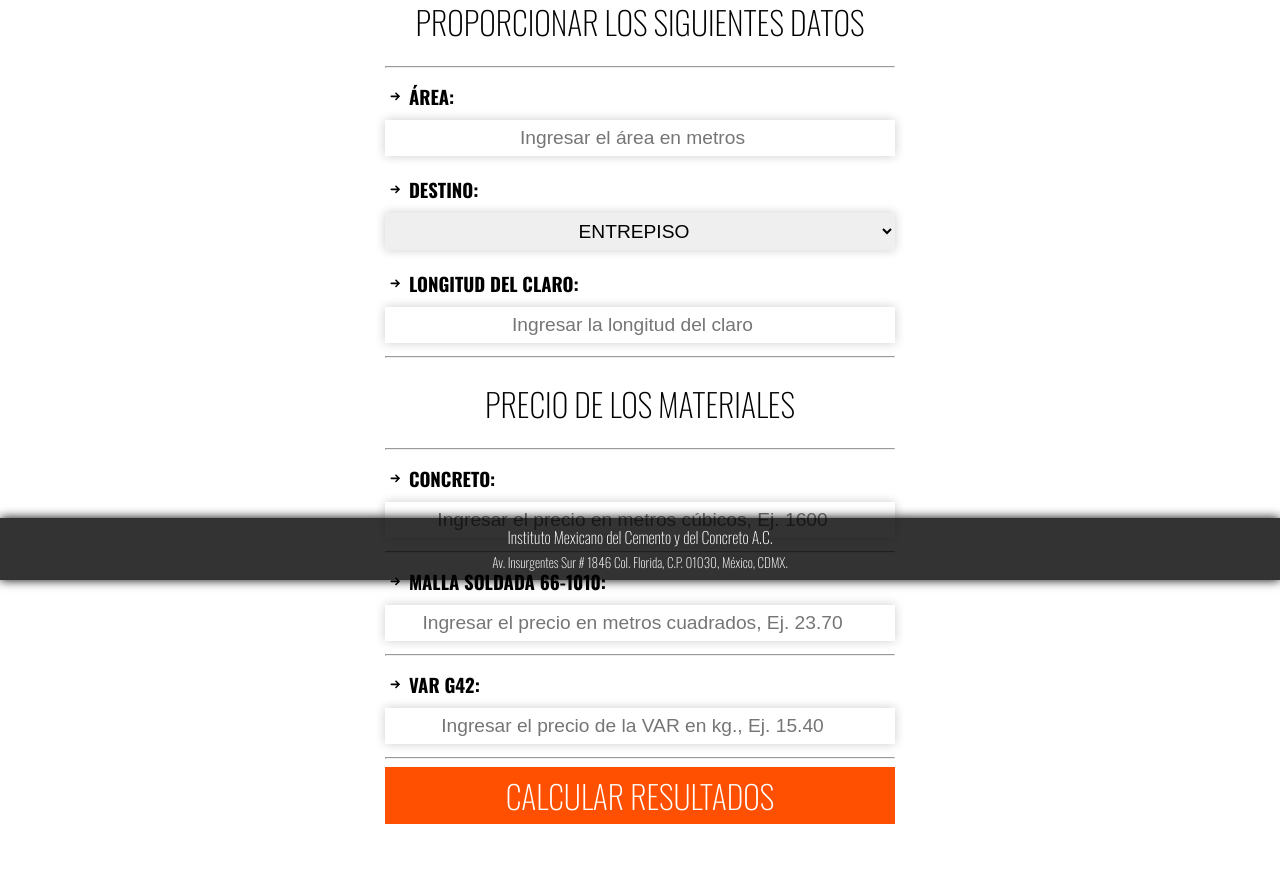
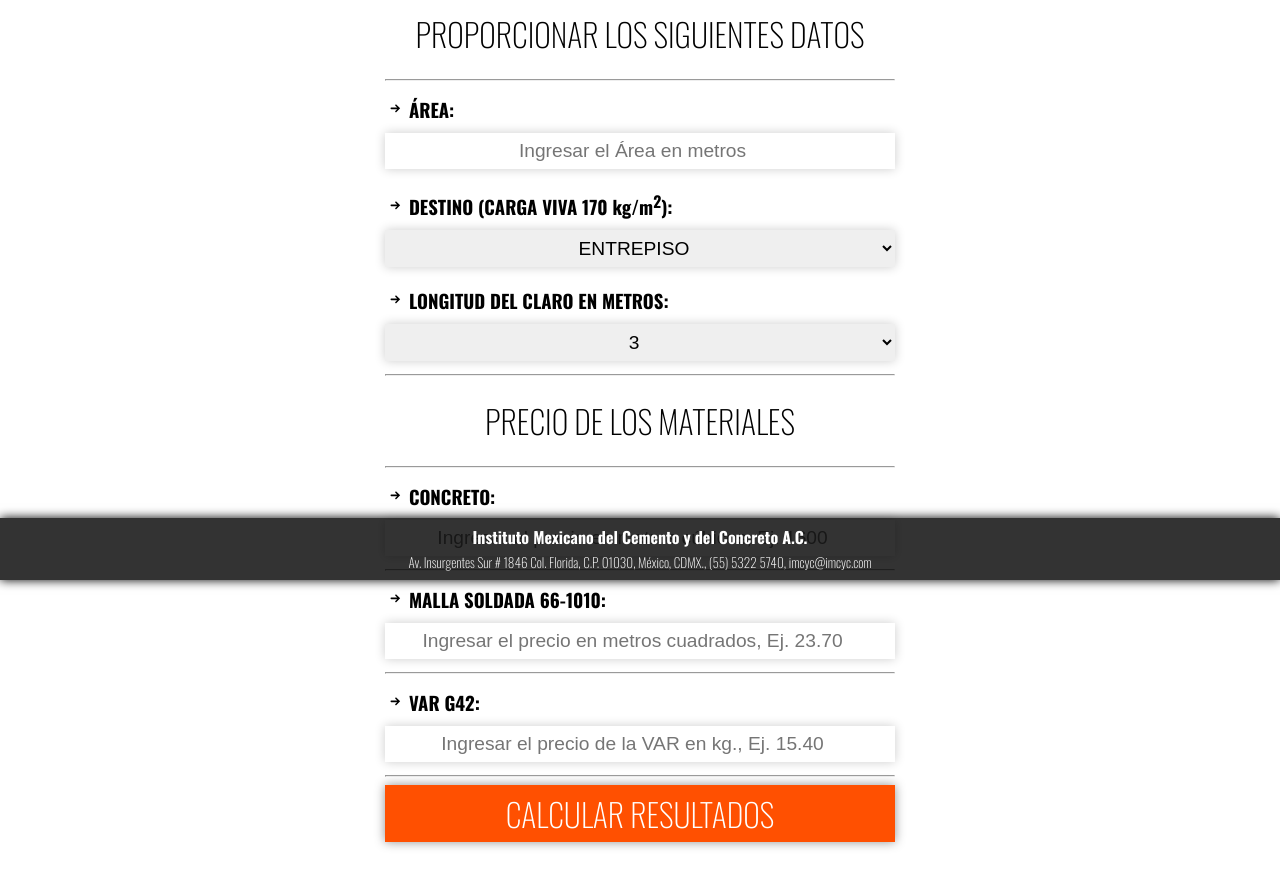
Before and after one commit to imcyc/appdeacero, a Next.js app: page /mapei/formulario in a window 1280 px wide. Shown: the part 220-1106 px from the top of the page. Built offline with nearby package versions, Linux system fonts and the light colour scheme.

Commit message:
Carga viva

```diff
--- a/components/Layout.js
+++ b/components/Layout.js
@@ -14,8 +14,8 @@ export default function Layout({children}) {
       {children}
 
       <footer>
-        <p>Instituto Mexicano del Cemento y del Concreto A.C.</p>
-        <p><small>Av. Insurgentes Sur # 1846 Col. Florida, C.P. 01030, México, CDMX.</small></p>
+        <p><b>Instituto Mexicano del Cemento y del Concreto A.C.</b></p>
+        <p><small>Av. Insurgentes Sur # 1846 Col. Florida, C.P. 01030, México, CDMX., (55) 5322 5740, imcyc@imcyc.com</small></p>
       </footer>
     </div>
   )
--- a/pages/mapei/formulario.js
+++ b/pages/mapei/formulario.js
@@ -1,42 +1,73 @@
+import React, { useState } from 'react';
 import Link from 'next/link'
 import Layout from '../../components/Layout'
 import styles from '../../styles/Mapei.module.css'
 import { TiArrowRight } from 'react-icons/ti';
 
 export default function Formulario() {
+
+  const [carga, setCarga] = useState(170);
+
+  const calcular = (e) => {
+    e.preventDefault();
+    const area = e.target.area.value;
+    const destino = e.target.destino.value;
+    const claro = e.target.claro.value;
+    const pconcreto = e.target.pconcreto.value;
+    const pmalla = e.target.pmalla.value;
+    const pvar = e.target.pvar.value;
+    console.log(destino);
+  }
+
+  const calcularCarga = (e) => {
+    const laCarga = e.target.value;
+    if(laCarga === "entrepiso"){
+      setCarga(170)
+    } else {
+      setCarga(100)
+    }
+  }
+
   return (
     <Layout>
-      <form>
+      <form onSubmit={calcular}>
       <main className={styles.mapei}>
         <img src="/logo-deacero.svg" alt="Calculadoras para la construcción - Instituto Mexicano del Cemento y del Concreto A.C" style={{width: '300px'}} />
         <hr/>
-        <h2>LOSAS EN UNA DIRECCIÓN, SIMPLEMENTE APOYADAS</h2>
+        <p style={{ margin: '0', padding: '0'}}>CALCULADORA DE COSTOS PARA</p>
+        <h2 style={{ marginTop: '0'}}>LOSAS EN UNA DIRECCIÓN, SIMPLEMENTE APOYADAS</h2>
         <hr/>
         <h1>PROPORCIONAR LOS SIGUIENTES DATOS</h1>
         <div className={styles.forma}>
           <hr/>
           <h3><TiArrowRight /> ÁREA:</h3>
-          <input type="number" placeholder="Ingresar el área en metros" />
-          <h3><TiArrowRight /> DESTINO:</h3>
-          <select>
-            <option>ENTREPISO</option>
-            <option>AZOTEA</option>
+          <input type="number" step="0.01" name="area" placeholder="Ingresar el Área en metros" />
+          <h3><TiArrowRight /> DESTINO (CARGA VIVA {carga} kg/m<sup>2</sup>):</h3>
+          <select name="destino" onChange={calcularCarga}>
+            <option value="entrepiso">ENTREPISO</option>
+            <option value="azotea">AZOTEA</option>
           </select>
-          <h3><TiArrowRight /> LONGITUD DEL CLARO:</h3>
-          <input type="number" placeholder="Ingresar la longitud del claro" />
+          <h3><TiArrowRight /> LONGITUD DEL CLARO EN METROS:</h3>
+          <select name="claro">
+            <option value="3">3</option>
+            <option value="3.5">3.5</option>
+            <option value="4">4</option>
+            <option value="4.5">4.5</option>
+            <option value="5">5</option>
+          </select>
         </div>
         <hr/>
         <h1>PRECIO DE LOS MATERIALES</h1>
         <div className={styles.forma}>
           <hr/>
           <h3><TiArrowRight /> CONCRETO:</h3>
-          <input type="number" placeholder="Ingresar el precio en metros cúbicos, Ej. 1600" />
+          <input type="number" step="0.01" name="pconcreto" placeholder="Ingresar el precio en metros cúbicos, Ej. 1600" />
           <hr/>
           <h3><TiArrowRight /> MALLA SOLDADA 66-1010:</h3>
-          <input type="number" placeholder="Ingresar el precio en metros cuadrados, Ej. 23.70" />
+          <input type="number" step="0.01" name="pmalla" placeholder="Ingresar el precio en metros cuadrados, Ej. 23.70" />
           <hr/>
           <h3><TiArrowRight /> VAR G42:</h3>
-          <input type="number" placeholder="Ingresar el precio de la VAR en kg., Ej. 15.40" />
+          <input type="number" step="0.01" name="pvar" placeholder="Ingresar el precio de la VAR en kg., Ej. 15.40" />
         </div>
         <hr/>
         <button type="submit" className={styles.calcular}>CALCULAR RESULTADOS</button>
--- a/styles/Mapei.module.css
+++ b/styles/Mapei.module.css
@@ -69,6 +69,7 @@
   font-family: 'Oswald', sans-serif;
   cursor: pointer;
   transition: all 1s;
+  box-shadow: 0 0 10px #939393;
 }
 
 .calcular:hover {
```
